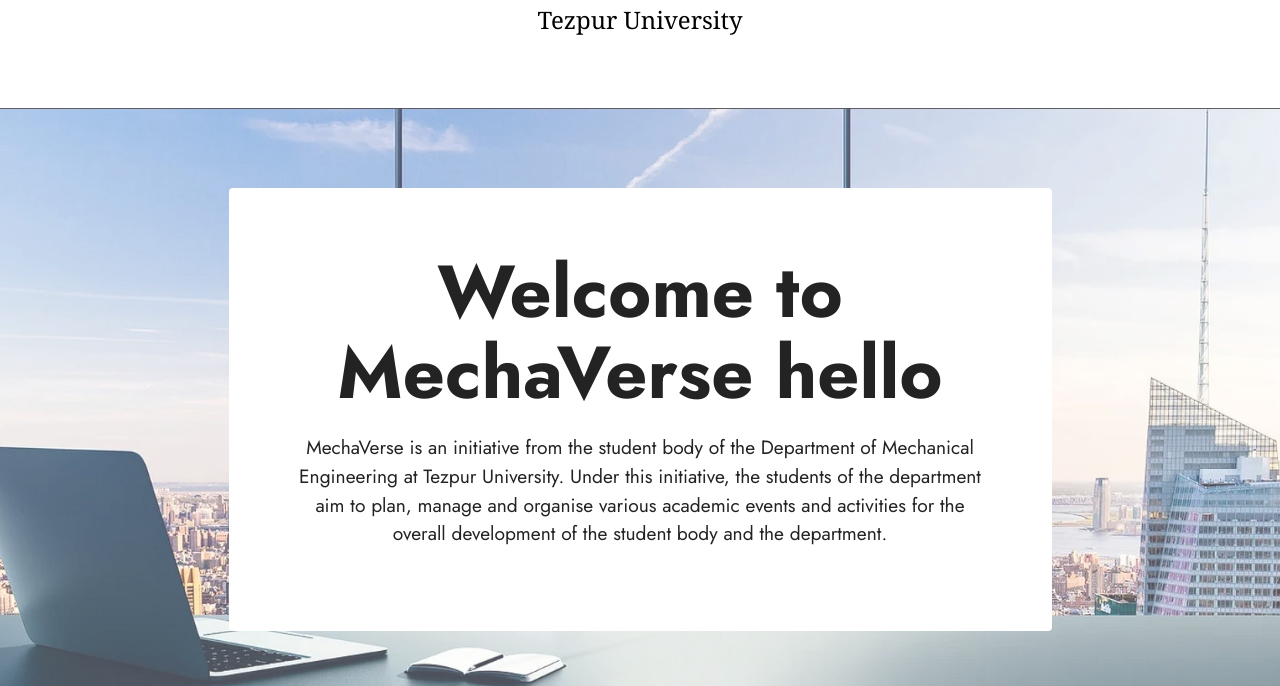
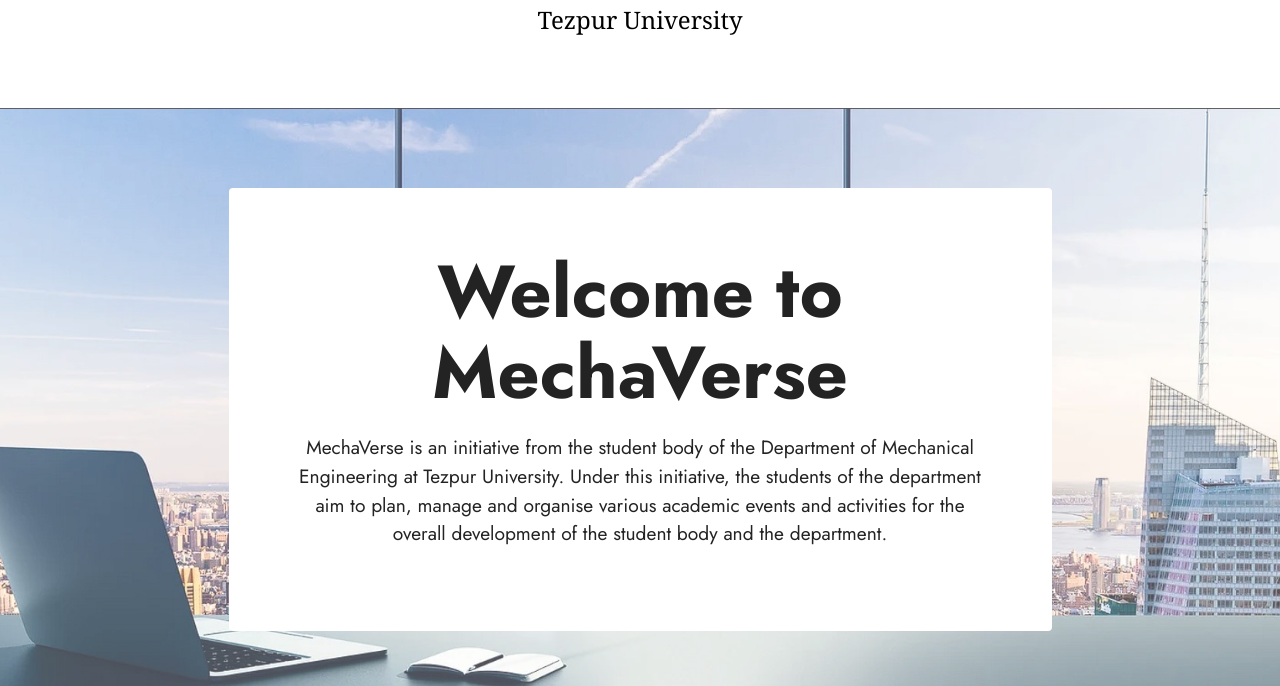
Before and after one commit to Aryanhp3m/MechaVerse, a plain HTML site: page index.html in a window 1280 px wide. Shown: the part 114-800 px from the top of the page. Drawn offline with Linux system fonts and the light colour scheme.

Commit message:
Update index.html

```diff
--- a/index.html
+++ b/index.html
@@ -109,7 +109,7 @@
                     <div class="card-wrapper">
                         <div class="card-box align-center">
                             <h1 class="card-title mbr-fonts-style mb-3 display-1">
-                                <strong>Welcome to MechaVerse hello</strong>
+                                <strong>Welcome to MechaVerse</strong>
                             </h1>
                             <p class="mbr-text mbr-fonts-style display-7">MechaVerse is an initiative from the student body of the Department of Mechanical Engineering at Tezpur University. Under this initiative, the students of the department aim to plan, manage and organise various academic events and activities for the overall development of the student body and the department.</p>
                             <!-- <div class="mbr-section-btn mt-3">
```
